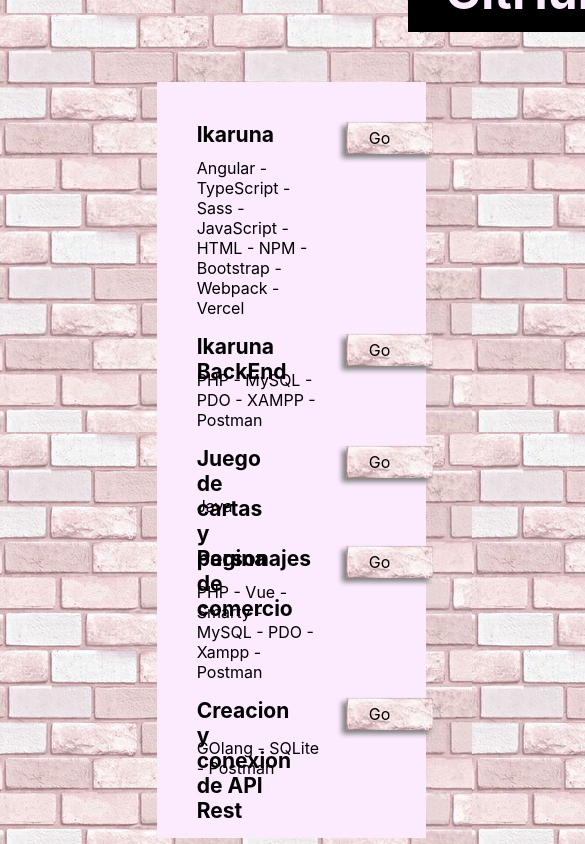
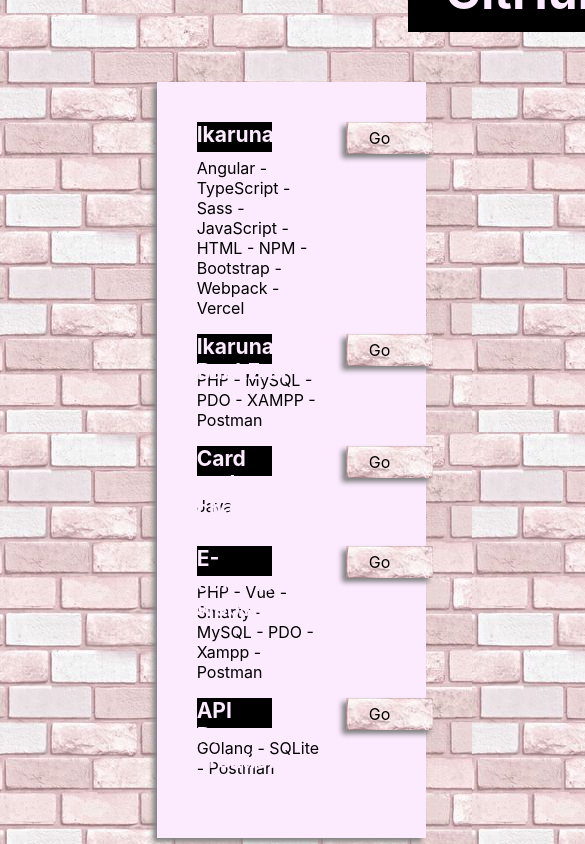
Before and after one commit to SoleMer/portfolio, an Angular app: page / in a window 390 px wide. Shown: the part 2920-3764 px from the top of the page, 585 px wide, since content can reach past the window. Built offline with nearby package versions, Linux system fonts and the light colour scheme.

Commit message:
done without responsive design

```diff
--- a/src/app/sm-contact/sm-contact.component.scss
+++ b/src/app/sm-contact/sm-contact.component.scss
@@ -26,6 +26,7 @@ $color-second : #EBDEF0;
     padding-right: 10px;
 }
 .send-email {
+    width: 535px;
     height: 85px;
     position: relative;
     grid-column: 2;
--- a/src/app/sm-repositories/sm-repositories.component.html
+++ b/src/app/sm-repositories/sm-repositories.component.html
@@ -5,7 +5,7 @@
 
     <div class="repositories">
 
-        <div class="box background-basic">
+        <div class="box background-basic  with-shadow">
             <div class="repo" *ngFor="let r of repos">
                 <div class="repo-name">
                     <h3>{{r.name}}</h3>
--- a/src/app/sm-repositories/sm-repositories.component.scss
+++ b/src/app/sm-repositories/sm-repositories.component.scss
@@ -78,6 +78,8 @@ a {
     vertical-align: middle;
     grid-column: 1/4;
     grid-row: 1;
+    background-color: black;
+    color: $color-base;
 
 }
 h3 {
@@ -104,11 +106,15 @@ h3 {
     margin-top: 5%;
     margin-left: 40%;
 }
+.btn-go:hover {
+    cursor: pointer;
+}
 .repo-tech {
    // display: block;
     margin-top: 0;
     grid-column: 1/6;
     grid-row: 2;
+
 }
 img:active {
     animation: 0.7s click 1;
--- a/src/app/sm-repositories/sm-repositories.component.ts
+++ b/src/app/sm-repositories/sm-repositories.component.ts
@@ -22,17 +22,17 @@ export class SmRepositoriesComponent implements OnInit {
     {
       technology: "Java",
       url: "https://github.com/SoleMer/repo-programacion",
-      name: "Juego de cartas y personajes"
+      name: "Card and characters game"
     },
     {
       technology: "PHP - Vue - Smarty - MySQL - PDO - Xampp - Postman",
       url: "https://github.com/SoleMer/Web2-TPE",
-      name: "Pagina de comercio"
+      name: "E-commerce website"
     },
     {
       technology: "GOlang - SQLite - Postman",
       url: "https://github.com/SoleMer/proyecto-go",
-      name: "Creacion y conexion de API Rest"
+      name: "API Rest creation and connection"
     },
   ]
 
--- a/src/app/sm-skills/sm-skills.component.scss
+++ b/src/app/sm-skills/sm-skills.component.scss
@@ -25,6 +25,10 @@ $color-second : #EBDEF0;
     grid-column: 2;
     grid-row: 1;
 }
+.tech:hover, .soft:hover {
+    background-color: black;
+    color: $color-base;
+}
 .selected {
     background-color: $color-second;
 }
--- a/src/styles.scss
+++ b/src/styles.scss
@@ -87,3 +87,9 @@ p {
     right: 2px;
     text-align: right;
 }
+
+/* --------------------------------RESPONSIVE------------------------------- */
+
+@media only screen and (max-width: 768px) {
+
+}
```
Also changed, not shown: src/app/sm-home/sm-home.component.scss (line endings or trailing spaces).
